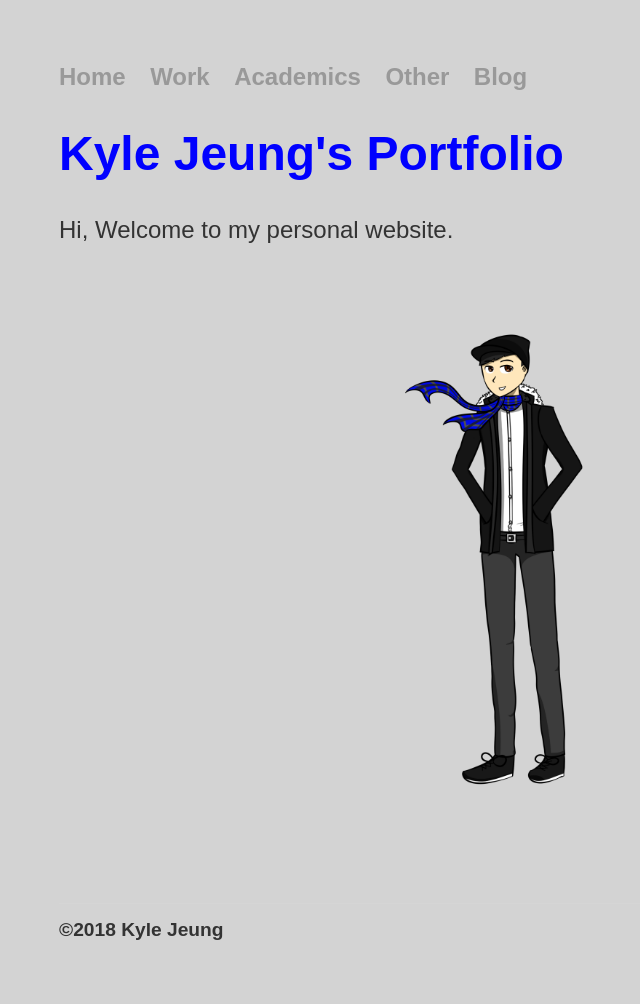
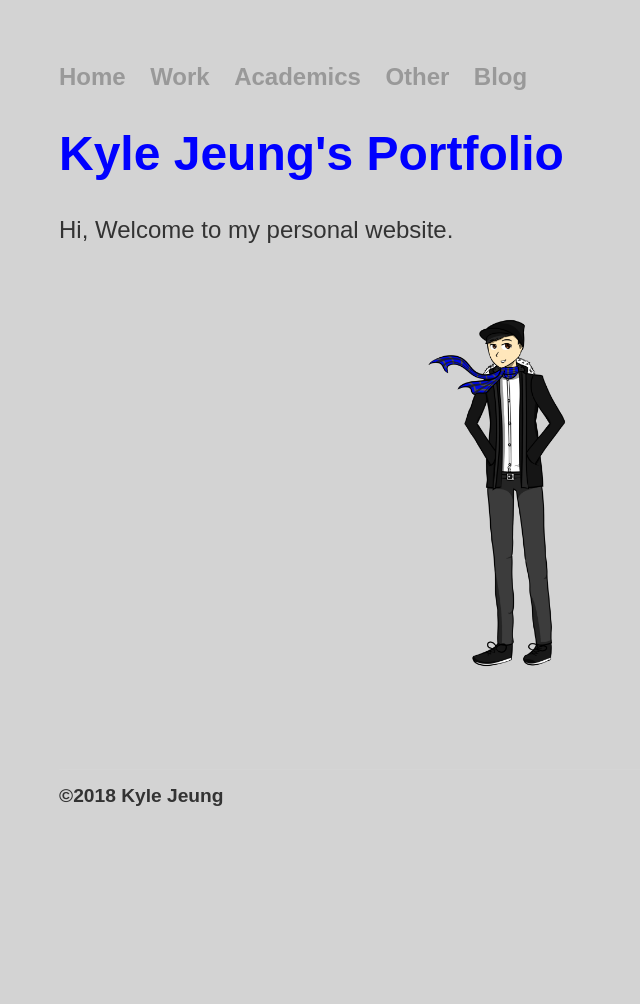
Before and after one commit to jeungkyle/portfolio, a Jekyll site: the page built from index.html, in a window 1280 px wide. Shown: the whole page, without its empty margins (133-773 px from the left). Built offline with Jekyll 4.4.1, drawn with Linux system fonts in a browser that asks for light colours; after the commit the page ends 900 px from its top, so only the background shows below that.

Commit message:
Update index.html

```diff
--- a/index.html
+++ b/index.html
@@ -6,7 +6,7 @@ title: Kyle Jeung
 	<h1>Kyle Jeung's Portfolio</h1>
 	<p>Hi, Welcome to my personal website.</p>
 <p style="text-align:center;">
-	<img src="/portfolio/images/me/79t.png" width="65%" alt="image"/> <!-- default width "65%" --> <!-- image -->
+	<img src="/portfolio/images/me/79t.png" width="50%" alt="image"/> <!-- default width "65%" --> <!-- image -->
 </a>
 </p>
 </div><!-- /.blurb -->
```
